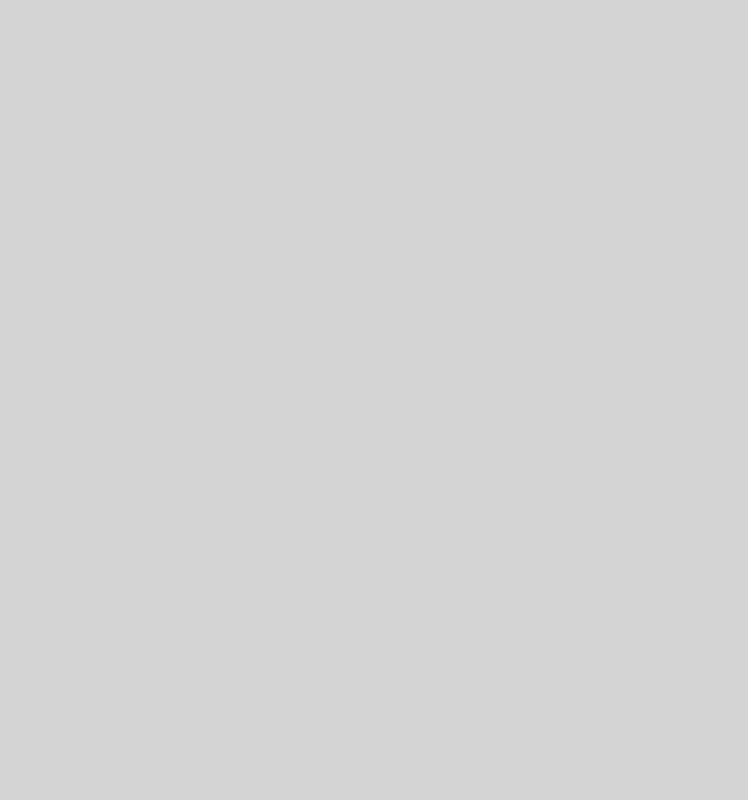
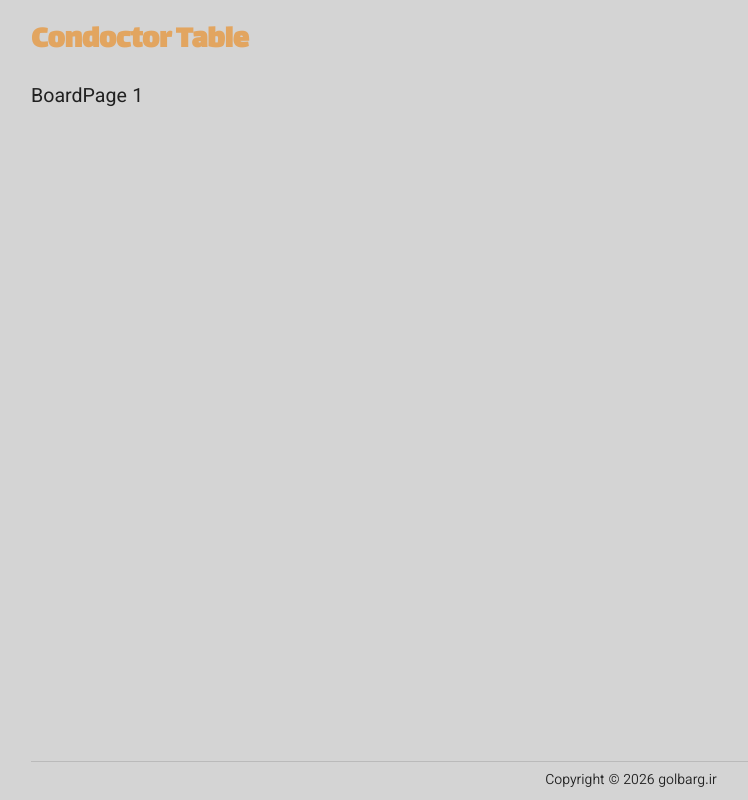
Before and after one commit to aminkazemideveloper-web/todo-tables, a React (Vite) app: page /board/1 in a window 1280 px wide. Before the commit this address had no page. Shown: the whole page, without its empty margins (9-757 px from the left). Built offline with nearby package versions, Linux system fonts and the light colour scheme.

Commit message:
[Add] dynamic route for Board page

```diff
--- a/src/App.tsx
+++ b/src/App.tsx
@@ -12,7 +12,7 @@ function App() {
     <Routes>
       <Route element={<RootLayout/>}>
       <Route index element={<HomePage />} />
-      <Route path="board" element={<BoardPage />} />
+      <Route path="board/:id" element={<BoardPage />} />
       </Route>
     </Routes>
   )
--- a/src/components/boardCard/boardCard.tsx
+++ b/src/components/boardCard/boardCard.tsx
@@ -22,7 +22,7 @@ export default function BoardCard ({id,color ,title ,description}:Props): ReactN
                 <div className={styles.content}>
                   <div className={styles.header}>
                     <h3 className={styles.title}>{title}</h3>
-                    <Link to="board" className={styles.link}>View</Link>
+                    <Link to={`board/${id}`} className={styles.link}>View</Link>
                   </div>
 
                   <p className={styles.description}>{description}</p>
--- a/src/pages/BoardPage/BoardPage.tsx
+++ b/src/pages/BoardPage/BoardPage.tsx
@@ -1,9 +1,13 @@
 import type { ReactNode } from "react";
 import styles from './BoardPage.module.css'
+import { useParams } from "react-router";
 export default function BoardPage () : ReactNode {
+
+        const {id} =  useParams()
+
     return (
         <div className={styles["board-page"]}>
-            BoardPage
+            BoardPage {id}
         </div>
     )
 }
```
